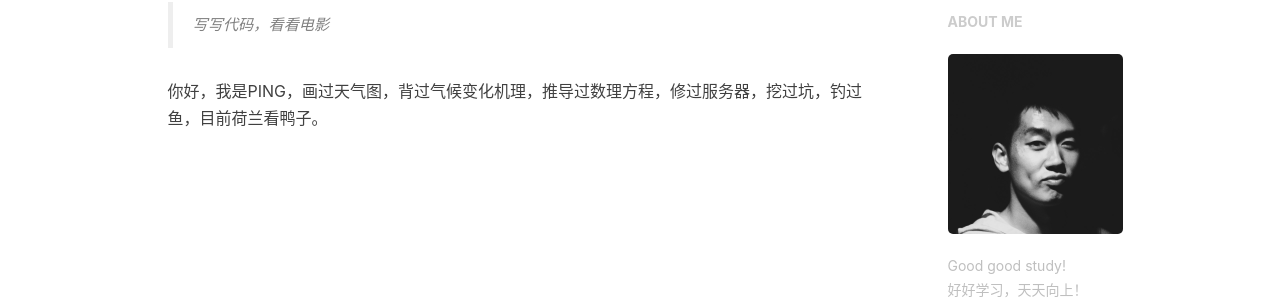
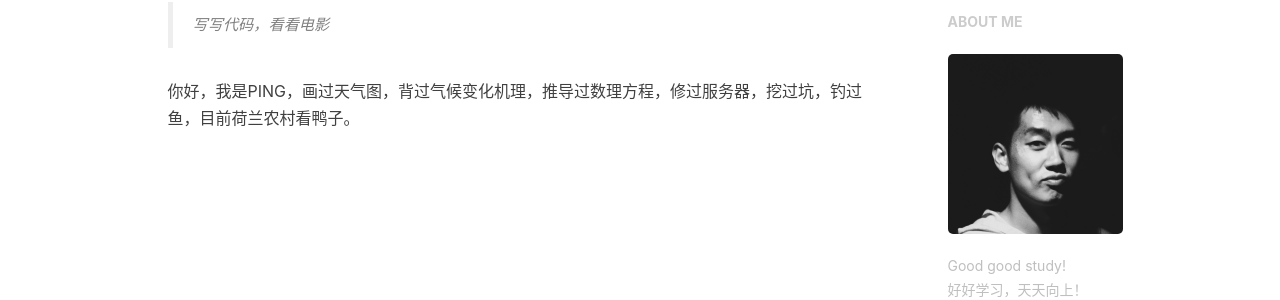
Before and after one commit to nuistzhou/nuistzhou.github.io, a Jekyll site: the page built from about.html, in a window 1280 px wide. Shown: the part 499-799 px from the top of the page. Built offline with Jekyll 4.4.1, drawn with Linux system fonts in a browser that asks for light colours; nearby versions of some CDN libraries; comment, search, counter and statistics services are not loaded; some of the changed lines change nothing that is shown.

Commit message:
Updated About page.

```diff
--- a/_includes/about/en.md
+++ b/_includes/about/en.md
@@ -1,33 +1,6 @@
 
 
-> Yet another man.
+> Coding & Moving.
 
 
-Hi, I am *@huxpro* (Huang, Xuan), a software engineer & a designer. I am currently working on [Reason](https://reasonml.github.io/) and [Messenger.com](http://messenger.com/) at [Facebook](https://www.facebook.com/). I previously worked as Web Front-End Engineer at [Alibaba Trip](https://www.alitrip.com/); Web Front-End Infrastructure Team Lead at [Wepiao.com](https://www.crunchbase.com/organization/wepiao#/entity); And [Invited Consultant on PWA]((https://medium.com/elemefe/upgrading-ele-me-to-progressive-web-app-2a446832e509)) at [Ele.me](https://github.com/elemefe/).
-
-I studied Digital Media Art and graduated from [Communication University of China](https://en.wikipedia.org/wiki/Communication_University_of_China) by 2016, and am studying Computer Science at [Rochester Institute of Technology](https://en.wikipedia.org/wiki/Rochester_Institute_of_Technology) from 2017.
-
-
-##### Talks
-
-- [Upgrading to Progressive Web Apps][9] · [JSConf China Shanghai 2017](http://2017.jsconf.cn/)
-- Building Progressive Web Apps · [CSDI Guangzhou 2017](http://www.csdisummit.com/)
-- The State of Progressive Web App · GDG IO Redux Beijing 2017
-- PWA Rehashing · Baidu HQ Beijing 2017
-- [Service Worker 101][5] · GDG DevFest Beijing 2016
-- [Progressive Web Apps][4] · QCon Shanghai 2016
-- Progressive Web App in my POV · GDG IO Redux Beijing 2016
-- [CSS Still Sucks 2015][2] · 2015
-- [JavaScript Modularization Journey][1] · 2015
-
-
-
-[1]: //huangxuan.me/2015/07/09/js-module-7day/
-[2]: //huangxuan.me/2015/12/28/css-sucks-2015/
-[3]: //huangxuan.me/2016/06/05/pwa-in-my-pov/
-[4]: //huangxuan.me/2016/10/20/pwa-qcon2016/
-[5]: //huangxuan.me/2016/11/20/sw-101-gdgdf/
-[6]: https://yanshuo.io/assets/player/?deck=58ac8598b123db0067292f92 "PWA Rehashing"
-[7]: https://yanshuo.io/assets/player/?deck=593ad6fbfe88c2006a0a0d6d "The State of PWA"
-[8]: https://yanshuo.io/assets/player/?deck=594d673d570c357d0698a950 "Building PWA"
-[9]: //huangxuan.me/jsconfcn2017/
+Hey, this is Ping! Draw the weather map, memorized the climate change mechanism, deduced the mathematical equations, repaired the server, dug the pit, caught the fish, and now watching the ducks in the Netherlands village.
--- a/_includes/about/zh.md
+++ b/_includes/about/zh.md
@@ -1,3 +1,3 @@
 > 写写代码，看看电影
 
-你好，我是PING，画过天气图，背过气候变化机理，推导过数理方程，修过服务器，挖过坑，钓过鱼，目前荷兰看鸭子。
+你好，我是PING，画过天气图，背过气候变化机理，推导过数理方程，修过服务器，挖过坑，钓过鱼，目前荷兰农村看鸭子。
```
